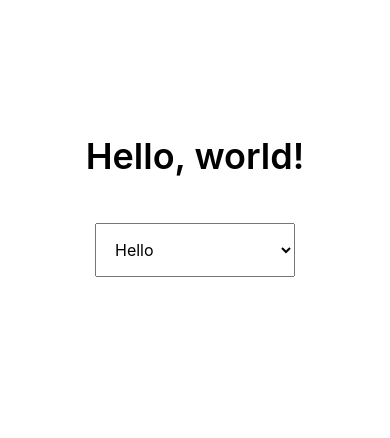
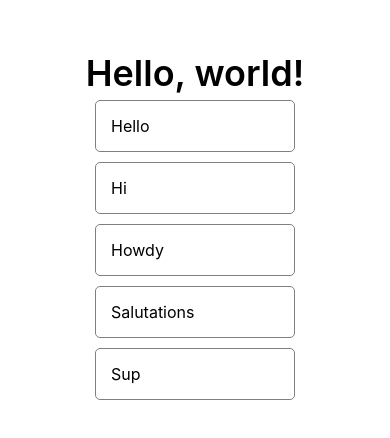
Before and after one commit to ThePeej/RNDevDayDemo, a React Native app: screen / in a window 390 px wide. Shown: the part 194-632 px from the top of the page. Built offline with nearby package versions, Linux system fonts and the light colour scheme.

Commit message:
create greeting button components

```diff
--- a/App.js
+++ b/App.js
@@ -1,20 +1,26 @@
 import React, { Component } from 'react';
-import { Text, View, StyleSheet, Picker } from 'react-native';
+import { Text, View, StyleSheet, TouchableOpacity } from 'react-native';
 
 const GREETINGS = ['Hello', 'Hi', 'Howdy', 'Salutations', 'Sup'];
+
+const Button = (props) => {
+  return <TouchableOpacity
+    key={props.value}
+    style={styles.button}
+    onPress={() => props.onPress(props.value)}>
+    <Text style={styles.buttonText}>
+      {props.value}
+    </Text>
+  </TouchableOpacity>
+}
 
 export default class App extends Component {
   state = {
     greeting: GREETINGS[0]
   };
 
-  handleButtonPress = () => {
-    const index = GREETINGS.indexOf(this.state.greeting);
-    if (index < GREETINGS.length - 1) {
-      this.setState({ greeting: GREETINGS[index + 1] });
-    } else {
-      this.setState({ greeting: GREETINGS[0] });
-    }
+  handleButtonPress = (value) => {
+    this.setState({ greeting: value });
   };
 
   render() {
@@ -22,14 +28,15 @@ export default class App extends Component {
     return (
       <View style={styles.container}>
         <Text style={styles.title}>{greeting}, world!</Text>
-        <Picker
-          selectedValue={greeting}
-          style={styles.picker}
-          onValueChange={(itemValue, itemIndex) => this.setState({ greeting: itemValue })}>
-          {GREETINGS.map(g => {
-            return <Picker.Item key={g} label={g} value={g} />
-          })}
-        </Picker>
+        {GREETINGS.map(g => {
+          return (
+            <Button
+              key={g}
+              value={g}
+              onPress={this.handleButtonPress}
+            />
+          )
+        })}
       </View>
     );
   }
@@ -47,10 +54,13 @@ const styles = StyleSheet.create({
     fontWeight: '600',
   },
   buttonText: {
-    fontSize: 24,
+    fontSize: 16,
   },
-  picker: {
-    margin: 45,
+  button: {
+    borderRadius: 5,
+    borderColor: 'gray',
+    borderWidth: 1,
+    margin: 5,
     padding: 15,
     width: 200,
   }
```
